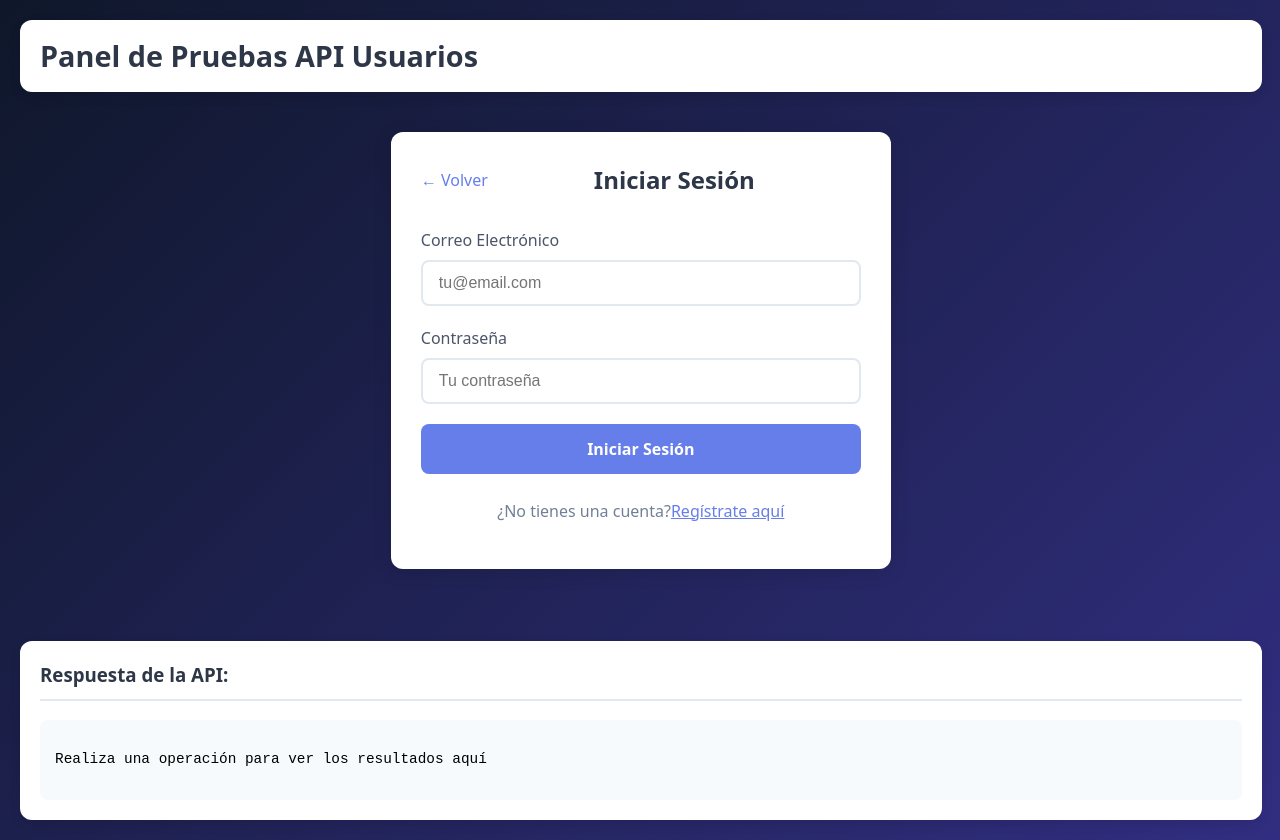
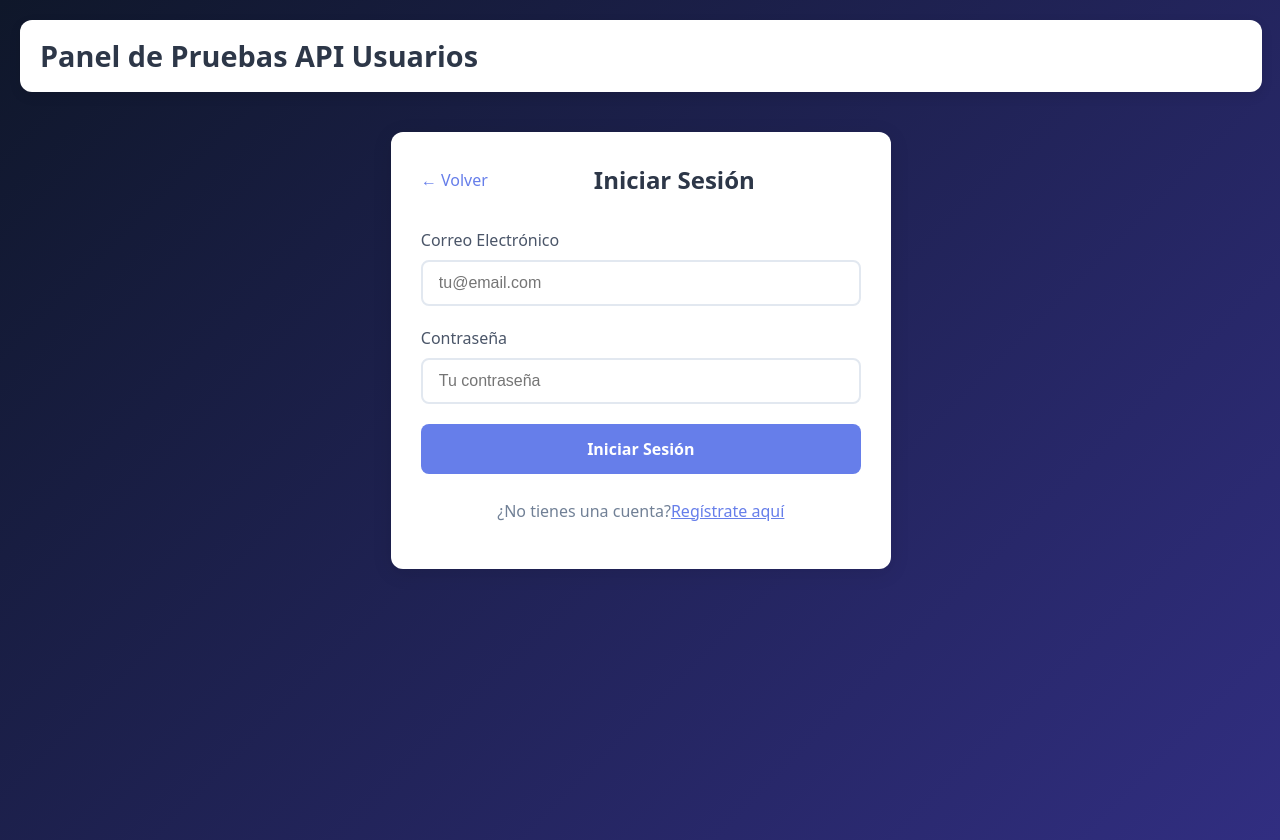
Before and after one commit to CarlosGonzalez20/pruebaT1F, a React (Vite) app in the folder drogueria-asiel/: page /test-usuarios in a window 1280 px wide. Built offline with nearby package versions, Linux system fonts and the light colour scheme; no server answers.

Commit message:
corrigiendo vista de respuesta de la api

```diff
--- a/drogueria-asiel/src/pages/Users/cuentaUsuario.jsx
+++ b/drogueria-asiel/src/pages/Users/cuentaUsuario.jsx
@@ -140,17 +140,6 @@ function ApiTestApp() {
       <main className="app-main">
         {renderCurrentView()}
       </main>
-
-      <aside className="api-response-panel">
-        <h3>Respuesta de la API:</h3>
-        <div className="response-content">
-          {apiResponse ? (
-            <pre>{JSON.stringify(apiResponse, null, 2)}</pre>
-          ) : (
-            <p>Realiza una operación para ver los resultados aquí</p>
-          )}
-        </div>
-      </aside>
     </div>
   );
 }
```
